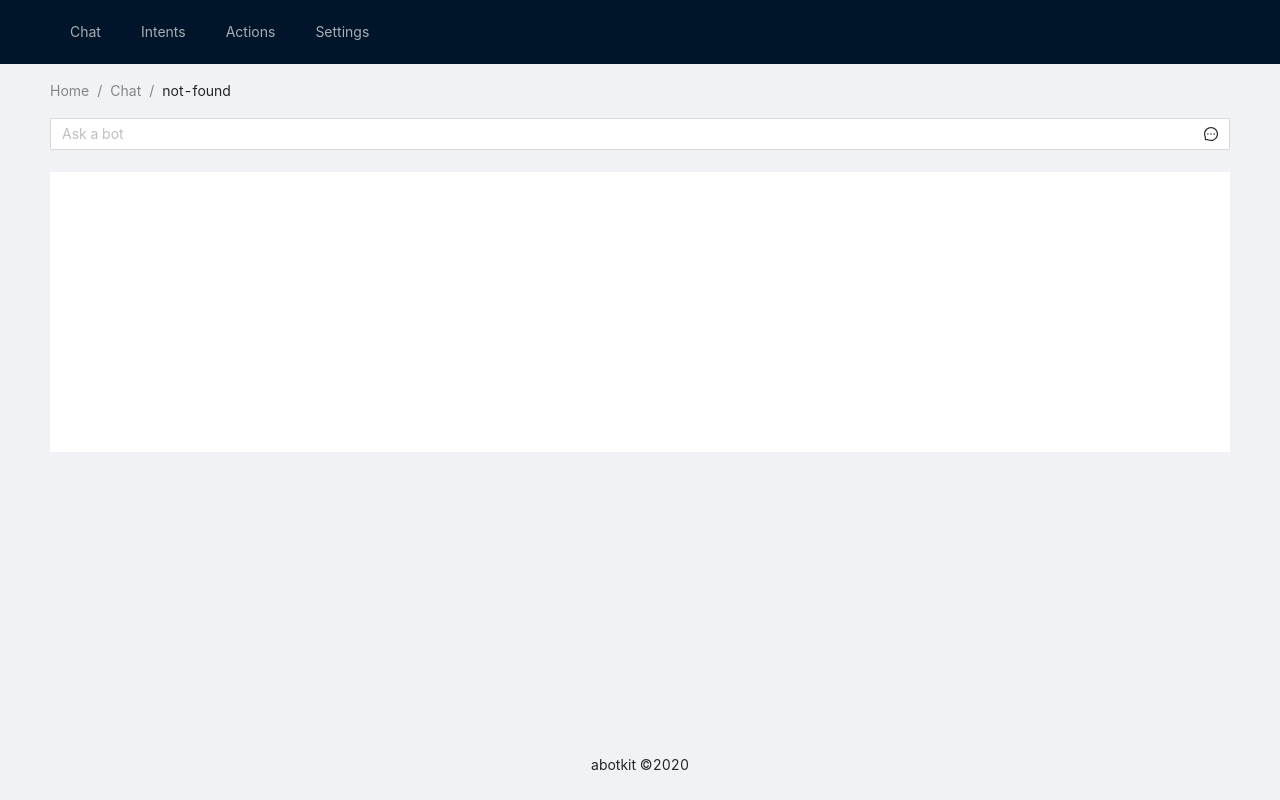
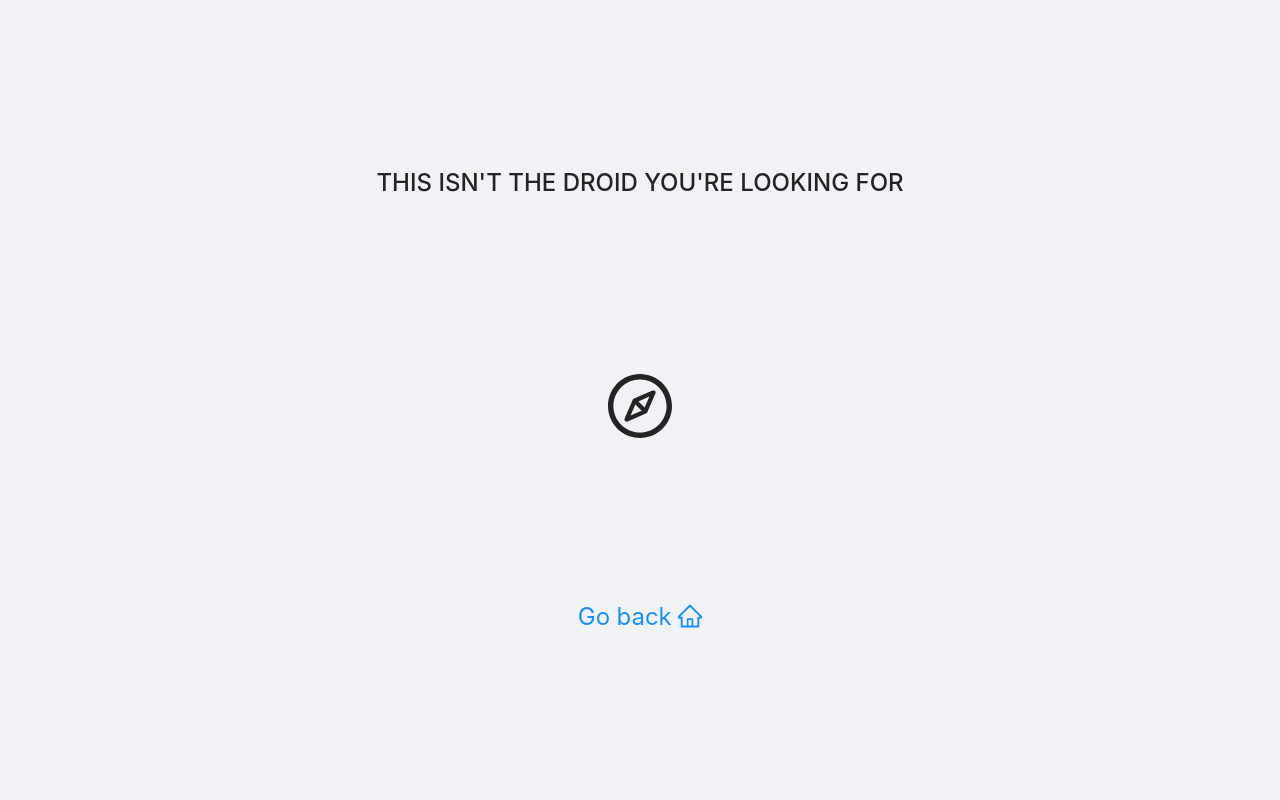
Before and after one commit to Alex-B5/abotkit, a React (Create React App) app in the folder ui/: page /not-found in a window 1280 px wide. Built offline with nearby package versions, Linux system fonts and the light colour scheme.

Commit message:
add 404 page for bot not found

```diff
--- a/ui/src/App.js
+++ b/ui/src/App.js
@@ -2,7 +2,7 @@ import React from 'react';
 import { Route, Switch, useRouteMatch } from 'react-router-dom'
 import { Layout } from 'antd';
 import Menu from './components/Menu';
-import { Settings, Chat, Actions, Intents, About } from './pages';
+import { Settings, Chat, Actions, Intents, About, BotNotFound } from './pages';
 import './App.css';
 const { Header, Content, Footer } = Layout;
 
@@ -35,6 +35,7 @@ const App = () => {
       <Layout className="layout">
         <Switch>
           <Route path="/" exact component={About} />
+          <Route path="/not-found" exact component={BotNotFound} />
           <Route path="/:bot" component={Main} />
         </Switch>
       </Layout>
--- a/ui/src/pages/Actions.js
+++ b/ui/src/pages/Actions.js
@@ -1,19 +1,28 @@
 import React, { useState, useEffect } from 'react';
-import { useParams } from 'react-router-dom';
+import { useParams, useHistory } from 'react-router-dom';
 import { Breadcrumb, Card } from 'antd';
 import axios from 'axios';
 
 const Actions = () => {
   const { bot } = useParams();
   const [actions, setActions] = useState([]);
+  const history = useHistory();
 
   useEffect(() => {
-    axios.get(`http://localhost:3000/bot/${bot}/actions`).then(response => {
-      setActions(response.data);
+    axios.get(`http://localhost:3000/bot/${bot}/status`).then(() => {
+      axios.get(`http://localhost:3000/bot/${bot}/actions`).then(response => {
+        setActions(response.data);
+      }).catch(error => {
+        console.warn('abotkit rest api is not available', error);
+      })
     }).catch(error => {
-      console.warn('abotkit rest api is not available', error);
-    })
-  }, [bot]);
+      if (error.response.status === 404) {
+        history.push('/not-found');
+      } else {
+        console.warn('abotkit rest api is not available', error);
+      }
+    });
+  }, [bot, history]);
 
   return (
     <>
--- /dev/null
+++ b/ui/src/pages/BotNotFound.js
@@ -0,0 +1,29 @@
+import React from 'react';
+import { createUseStyles } from 'react-jss';
+import { CompassOutlined, HomeOutlined } from '@ant-design/icons';
+import { Link } from 'react-router-dom';
+
+const useStyles = createUseStyles({
+  page: {
+    display: 'flex',
+    justifyContent: 'center',
+    alignItems: 'center',
+    height: '100vh',
+    flexDirection: 'column'
+  }
+});
+
+
+
+
+const BotNotFound = () => {
+  const classes = useStyles();
+
+  return <div className={classes.page}>
+    <h2 style={{ textTransform: 'uppercase', fontSize: '1.5rem' }}>This isn't the droid you're looking for</h2>
+    <CompassOutlined style={{ margin: '20vh 0', fontSize: '4rem' }} />
+    <Link to="/" style={{ fontSize: '1.5rem'}}>Go back <HomeOutlined /></Link>
+  </div>
+}
+
+export default BotNotFound;
--- a/ui/src/pages/Chat.js
+++ b/ui/src/pages/Chat.js
@@ -1,5 +1,5 @@
-import React, { useState, useRef } from 'react';
-import { useParams } from 'react-router-dom';
+import React, { useState, useRef, useEffect } from 'react';
+import { useParams, useHistory } from 'react-router-dom';
 import { Breadcrumb, Comment, Avatar, Tooltip, Input } from 'antd';
 import { MessageOutlined, UserOutlined } from '@ant-design/icons';
 import axios from 'axios';
@@ -8,9 +8,20 @@ import moment from 'moment';
 const Chat = () => {
     const [text, setText] = useState('');
     const { bot } = useParams();
+    const history = useHistory();
     const [, updateState] = React.useState();
     const forceUpdate = React.useCallback(() => updateState({}), []);
     const messages = useRef([]);
+
+    useEffect(() => {
+        axios.get(`http://localhost:3000/bot/${bot}/status`).catch(error => {
+            if (error.response.status === 404) {
+                history.push('/not-found');
+            } else {
+                console.warn('abotkit rest api is not available', error);
+            }
+        });
+    }, [history, bot]);
 
     let answer = text => {
         setTimeout(() => {
--- a/ui/src/pages/Intents.js
+++ b/ui/src/pages/Intents.js
@@ -1,7 +1,7 @@
 import React, { useState, useEffect, useCallback } from 'react';
 import { notification, Breadcrumb, Collapse, Button, Modal, Input, Select, Tag, Divider } from 'antd';
-import { PlusOutlined, CloseCircleOutlined } from '@ant-design/icons';
-import { useParams } from 'react-router-dom';
+import { PlusOutlined, CloseCircleOutlined, HourglassFilled } from '@ant-design/icons';
+import { useParams, useHistory } from 'react-router-dom';
 import axios from 'axios';
 import { createUseStyles } from 'react-jss';
 
@@ -49,6 +49,7 @@ const showNotification = (headline, message='', type='warning') => {
 const Intents = () => {
   const classes = useStyles();
   const { bot } = useParams();
+  const history = useHistory();
 
   const [intents, setIntents] = useState([]);
   const [intentName, setIntentName] = useState('');
@@ -73,8 +74,16 @@ const Intents = () => {
   }, [bot]);
 
   useEffect(() => {
-    fetchIntents();
-  }, [fetchIntents]);
+    axios.get(`http://localhost:3000/bot/${bot}/status`).then(() => {
+      fetchIntents();
+    }).catch(error => {
+      if (error.response.status === 404) {
+        history.push('/not-found');
+      } else {
+        console.warn('abotkit rest api is not available', error);
+      }
+    });
+  }, [fetchIntents, history, bot]);
 
   const removeExample = text => {
     setExamples(examples.filter(example => example !== text));
--- a/ui/src/pages/Settings.js
+++ b/ui/src/pages/Settings.js
@@ -1,10 +1,11 @@
 import React, { useState, useEffect } from 'react';
-import { useParams } from 'react-router-dom';
+import { useParams, useHistory } from 'react-router-dom';
 import { Breadcrumb, Tag } from 'antd';
 import axios from 'axios';
 
 const Settings = () => {
   const { bot } = useParams();
+  const history = useHistory();
   const [botAlive, setbotAlive] = useState(false);
   const [host, setHost] = useState('');
   const [port, setPort] = useState('');
@@ -20,9 +21,13 @@ const Settings = () => {
         console.warn('unable to fetch bot settings', error);
       });
     }).catch(error => {
-      console.warn('abotkit rest api is not available', error);
+      if (error.response.status === 404) {
+        history.push('/not-found');
+      } else {
+        console.warn('abotkit rest api is not available', error);
+      }
     })
-  }, [bot]);
+  }, [bot, history]);
 
   return (
     <>
--- a/ui/src/pages/index.js
+++ b/ui/src/pages/index.js
@@ -3,3 +3,4 @@ export {default as Chat} from './Chat';
 export {default as Intents} from './Intents';
 export {default as Settings} from './Settings';
 export {default as About} from './About';
+export {default as BotNotFound} from './BotNotFound';
```
Also changed, not shown: 1 other file (tests, documents, lock files or other folders).
